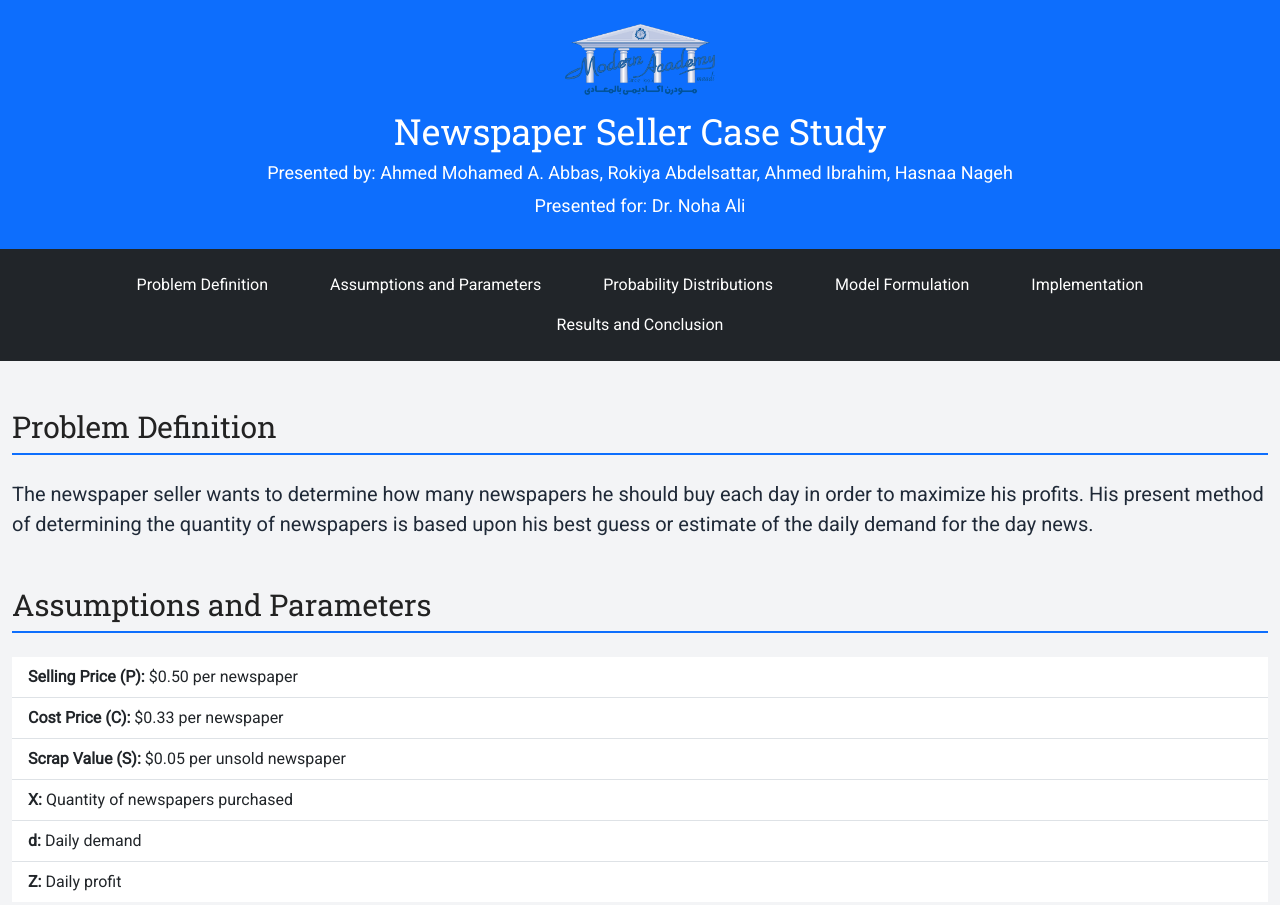
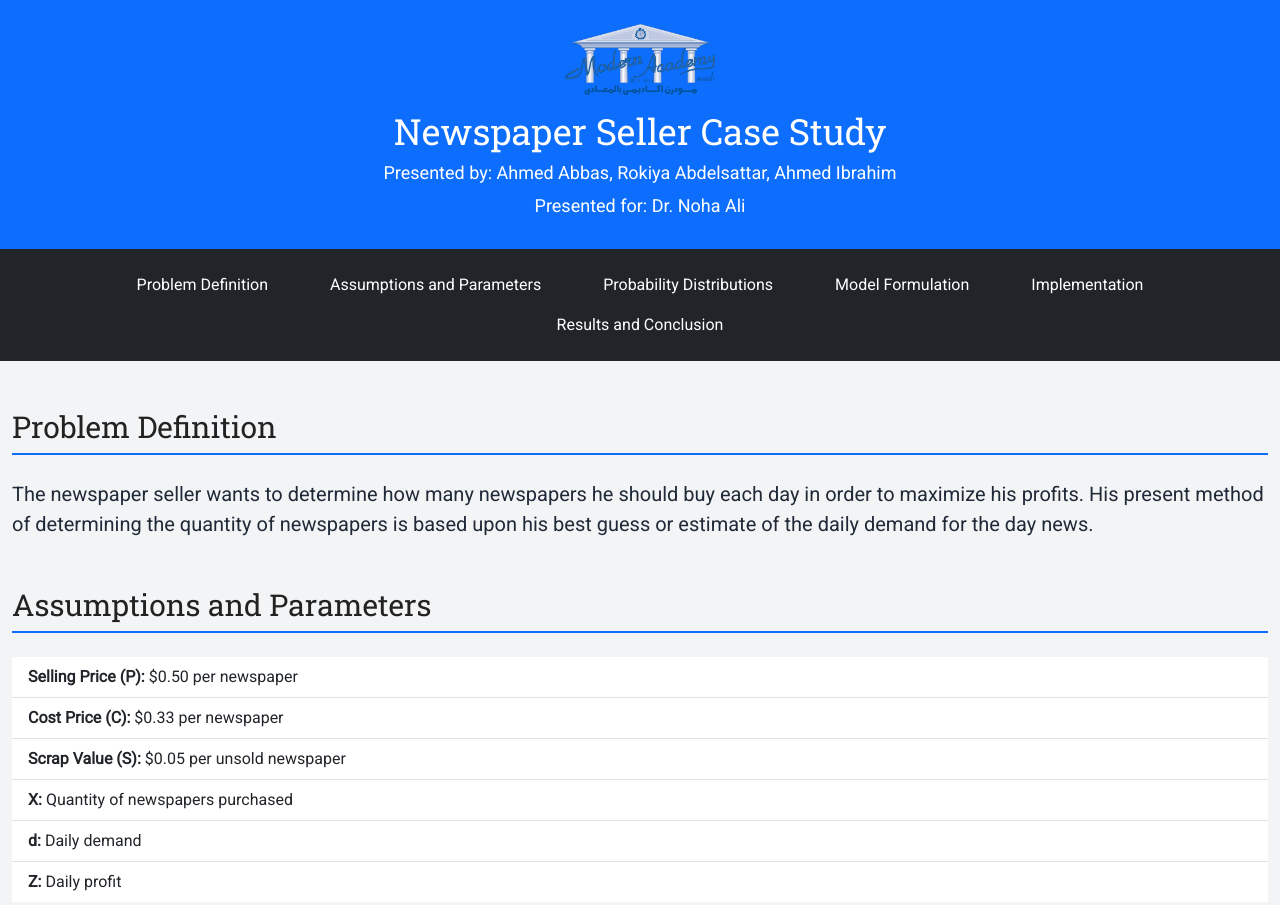
Before and after one commit to 3bbaas/Newspaper-Selle-rSimulation-Case-Study, a plain HTML site: page index.html in a window 1280 px wide. Shown: the top 905 px of the page. Drawn offline with nearby package versions, Linux system fonts and the light colour scheme.

Commit message:
Update index.html

```diff
--- a/index.html
+++ b/index.html
@@ -19,7 +19,7 @@
     <header class="bg-primary text-white text-center py-6">
         <img src="assets/mam-logo-light-roboto.png" alt="Project Logo" class="logo mx-auto d-block mb-3" style="max-width: 150px;">
         <h1 class="font-['Roboto_Slab'] text-4xl mb-2">Newspaper Seller Case Study</h1>
-        <p class="text-lg">Presented by: Ahmed Mohamed A. Abbas, Rokiya Abdelsattar, Ahmed Ibrahim, Hasnaa Nageh</p>
+        <p class="text-lg">Presented by: Ahmed Abbas, Rokiya Abdelsattar, Ahmed Ibrahim</p>
         <p class="text-lg">Presented for: Dr. Noha Ali</p>
     </header>
 
```
